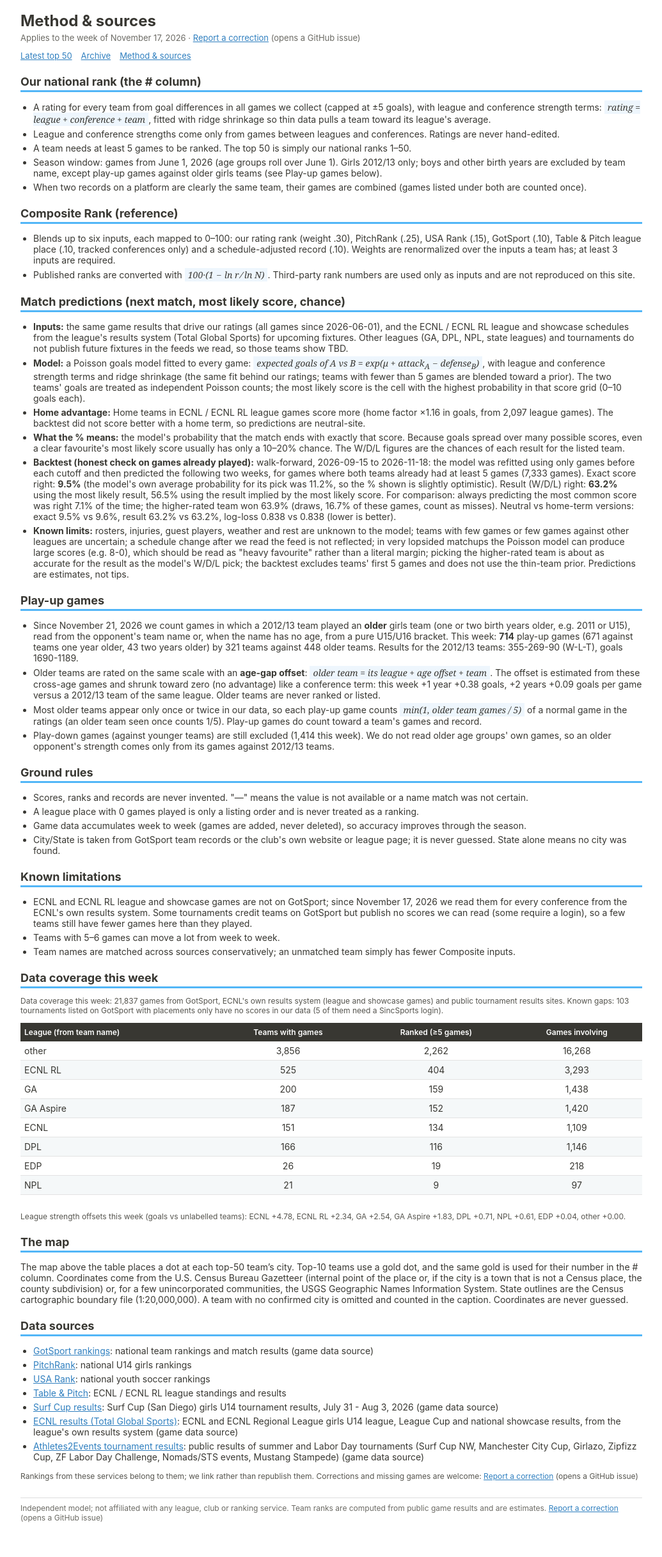
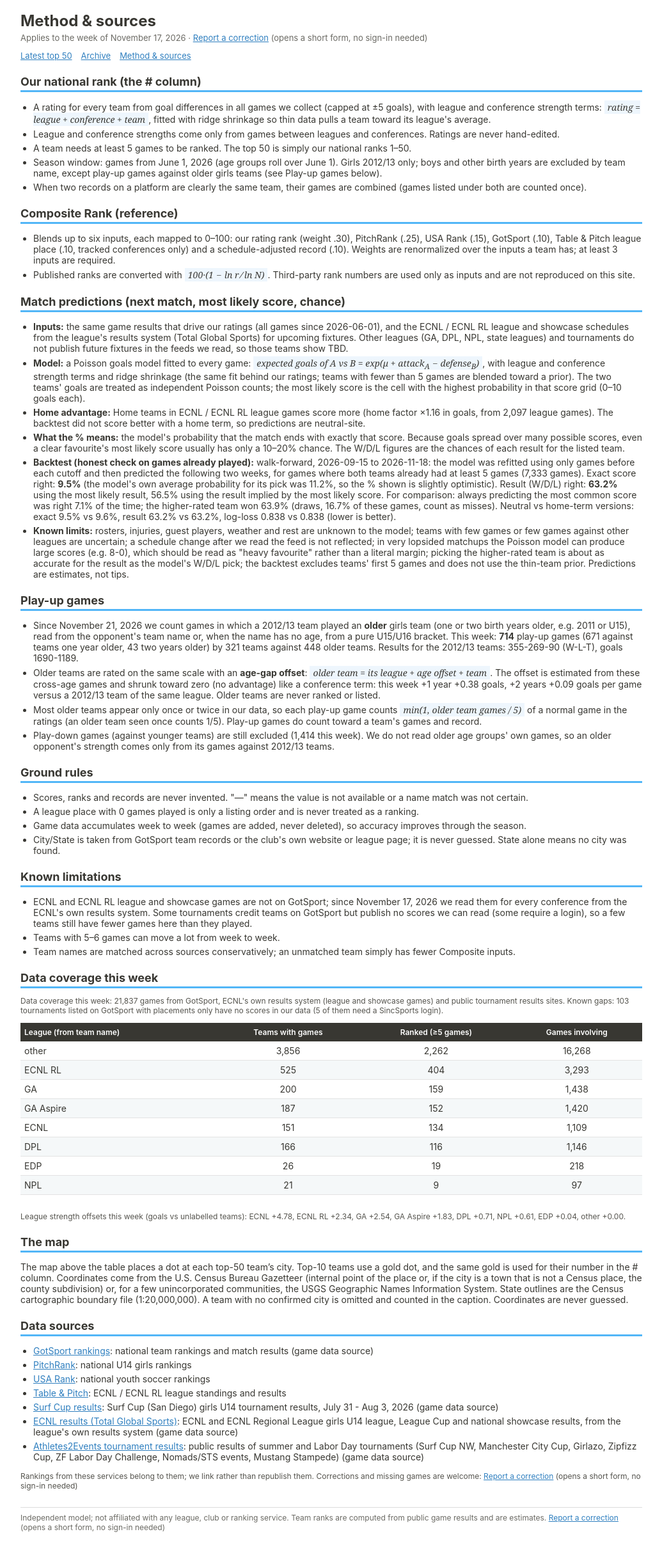
Before and after one commit to lancewelker42-code/u14-girls-rankings, a plain HTML site: page method.html in a window 1280 px wide. Shown: the whole page at 64% size, without its empty margins (122-1157 px from the left). Drawn offline with Linux system fonts and the light colour scheme.

Commit message:
Move Report a correction to Google Form
Co-authored-by: lancewelker42-code <lancewelker42-code@users.noreply.github.com>

```diff
--- a/method.html
+++ b/method.html
@@ -8,7 +8,7 @@ h2{font-size:18px;margin:22px 0 8px;border-bottom:3px solid #52B6F7;padding-bott
 ul{padding-left:20px}li{margin-bottom:5px}.f{font-family:Georgia,serif;font-style:italic;background:#eef6fd;padding:1px 5px}
 footer{margin-top:26px;font-size:12px;color:#6b6a64;border-top:1px solid #ddd;padding-top:8px}
 td.rk-gold,td.rk-gold b{color:#C47F00}</style></head><body><div class=wrap>
-<h1>Method &amp; sources</h1><p class=meta>Applies to the week of November 17, 2026 · <a href="https://github.com/lancewelker42-code/u14-girls-rankings/issues/new">Report a correction</a> (opens a GitHub issue)</p><nav><a href='index.html'>Latest top 50</a><a href='archive/index.html'>Archive</a><a href='method.html'>Method &amp; sources</a></nav>
+<h1>Method &amp; sources</h1><p class=meta>Applies to the week of November 17, 2026 · <a href="https://forms.gle/cifiHShpXK8Ao7Js5">Report a correction</a> (opens a short form, no sign-in needed)</p><nav><a href='index.html'>Latest top 50</a><a href='archive/index.html'>Archive</a><a href='method.html'>Method &amp; sources</a></nav>
 <h2>Our national rank (the # column)</h2><ul>
 <li>A rating for every team from goal differences in all games we collect (capped at ±5 goals), with league and conference strength terms: <span class=f>rating = league + conference + team</span>, fitted with ridge shrinkage so thin data pulls a team toward its league's average.</li>
 <li>League and conference strengths come only from games between leagues and conferences. Ratings are never hand-edited.</li>
@@ -42,6 +42,6 @@ td.rk-gold,td.rk-gold b{color:#C47F00}</style></head><body><div class=wrap>
 <h2>The map</h2>
 <p>The map above the table places a dot at each top-50 team’s city. Top-10 teams use a gold dot, and the same gold is used for their number in the # column. Coordinates come from the U.S. Census Bureau Gazetteer (internal point of the place or, if the city is a town that is not a Census place, the county subdivision) or, for a few unincorporated communities, the USGS Geographic Names Information System. State outlines are the Census cartographic boundary file (1:20,000,000). A team with no confirmed city is omitted and counted in the caption. Coordinates are never guessed.</p>
 <h2>Data sources</h2><ul><li><a href='https://rankings.gotsport.com/'>GotSport rankings</a>: national team rankings and match results (game data source)</li><li><a href='https://www.pitchrank.io/rankings/national/u14/female'>PitchRank</a>: national U14 girls rankings</li><li><a href='https://usarank.com/'>USA Rank</a>: national youth soccer rankings</li><li><a href='https://tableandpitch.com/'>Table &amp; Pitch</a>: ECNL / ECNL RL league standings and results</li><li><a href='https://somsports.athletes2events.com/events/93/groups'>Surf Cup results</a>: Surf Cup (San Diego) girls U14 tournament results, July 31 - Aug 3, 2026 (game data source)</li><li><a href='https://theecnl.com/'>ECNL results (Total Global Sports)</a>: ECNL and ECNL Regional League girls U14 league, League Cup and national showcase results, from the league&#x27;s own results system (game data source)</li><li><a href='https://crossfire.athletes2events.com/events/124/groups'>Athletes2Events tournament results</a>: public results of summer and Labor Day tournaments (Surf Cup NW, Manchester City Cup, Girlazo, Zipfizz Cup, ZF Labor Day Challenge, Nomads/STS events, Mustang Stampede) (game data source)</li></ul>
-<p class=small>Rankings from these services belong to them; we link rather than republish them. Corrections and missing games are welcome: <a href="https://github.com/lancewelker42-code/u14-girls-rankings/issues/new">Report a correction</a> (opens a GitHub issue)</p>
-<footer>Independent model; not affiliated with any league, club or ranking service. Team ranks are computed from public game results and are estimates. <a href="https://github.com/lancewelker42-code/u14-girls-rankings/issues/new">Report a correction</a> (opens a GitHub issue)</footer>
+<p class=small>Rankings from these services belong to them; we link rather than republish them. Corrections and missing games are welcome: <a href="https://forms.gle/cifiHShpXK8Ao7Js5">Report a correction</a> (opens a short form, no sign-in needed)</p>
+<footer>Independent model; not affiliated with any league, club or ranking service. Team ranks are computed from public game results and are estimates. <a href="https://forms.gle/cifiHShpXK8Ao7Js5">Report a correction</a> (opens a short form, no sign-in needed)</footer>
 </div></body></html>
```
Also changed, not shown: archive/2026-11-17.html (+2 -2 lines), archive/index.html (+1 -1 lines), index.html (+2 -2 lines).
